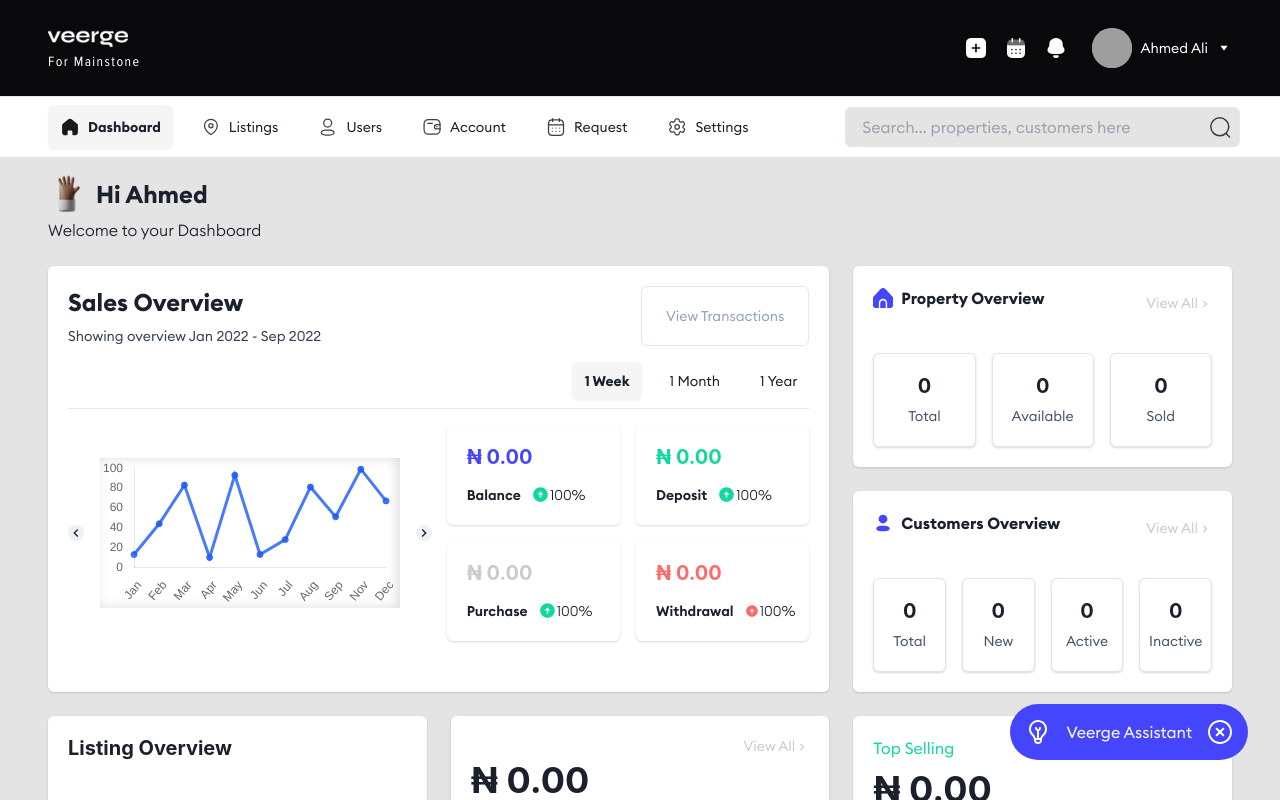
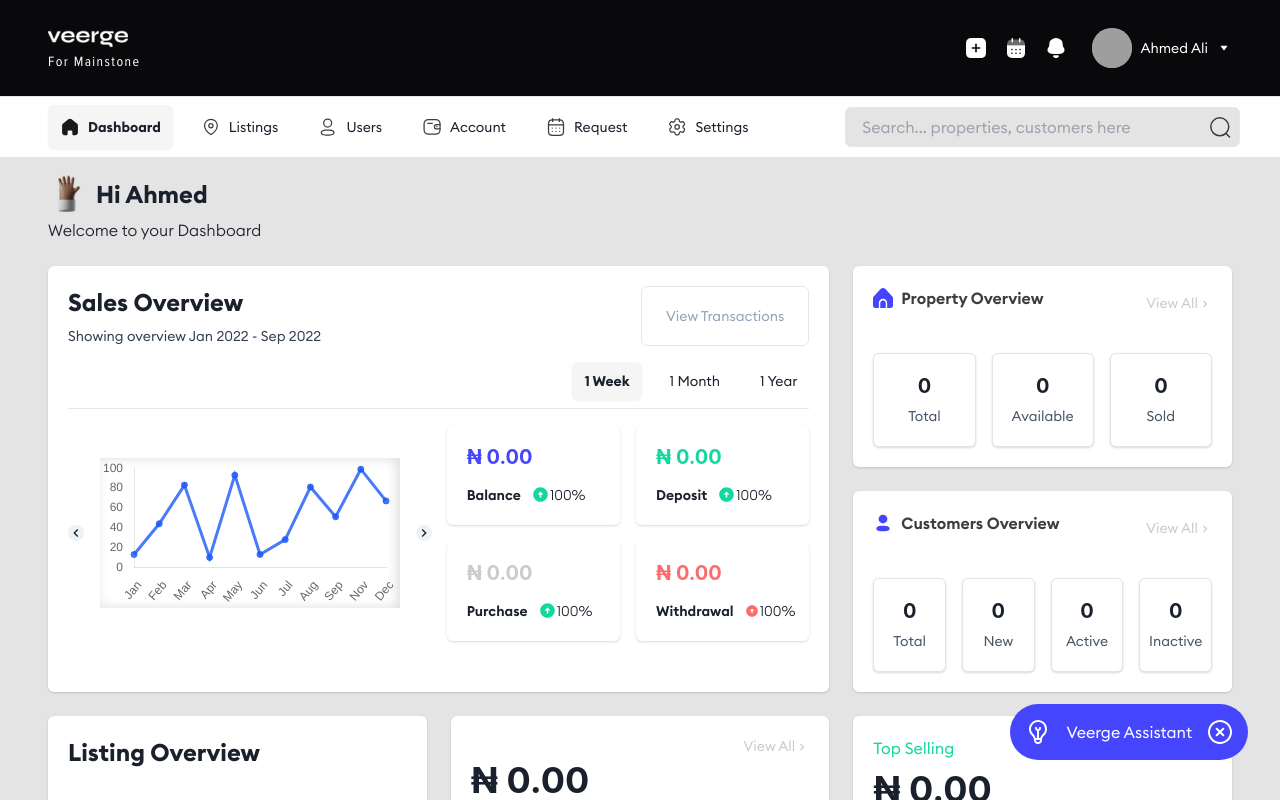
Before and after one commit to kaasikodes/verge, a Next.js app: page / in a window 1280 px wide. Shown: the top 800 px of the page. Built offline with nearby package versions, Linux system fonts and the light colour scheme; grey boxes are pictures that could not be loaded.

Commit message:
chore: adds card title typography adjustment

```diff
--- a/src/modules/dashboard/overviewInsights/ListingOverviewCard.tsx
+++ b/src/modules/dashboard/overviewInsights/ListingOverviewCard.tsx
@@ -28,7 +28,7 @@ const ListingOverviewCard: React.FC<TProps> = ({
     <Card>
       <CardHeader className="flex justify-between items-baseline">
         <div className="flex items-center gap-2">
-          <Heading size="md">{title}</Heading>
+          <h6 className="text-2xl font-bold capitalize">{title}</h6>
         </div>
         {handleViewAll && (
           <button className="text-sm text-[#CBCBCB]">
--- a/src/modules/dashboard/overviewInsights/OverviewInsightCard.tsx
+++ b/src/modules/dashboard/overviewInsights/OverviewInsightCard.tsx
@@ -20,7 +20,7 @@ const OverviewInsightCard: React.FC<TProps> = ({
       <CardHeader className="flex justify-between items-baseline">
         <div className="flex items-center gap-2">
           <Image alt={title} src={iconSrc} width={20} height={20} />
-          <h6 className="font-bold">{title}</h6>
+          <h6 className="font-semibold text-base text-[#3D3D3D]">{title}</h6>
         </div>
         {handleViewAll && (
           <button className="text-sm text-[#CBCBCB]">
```
